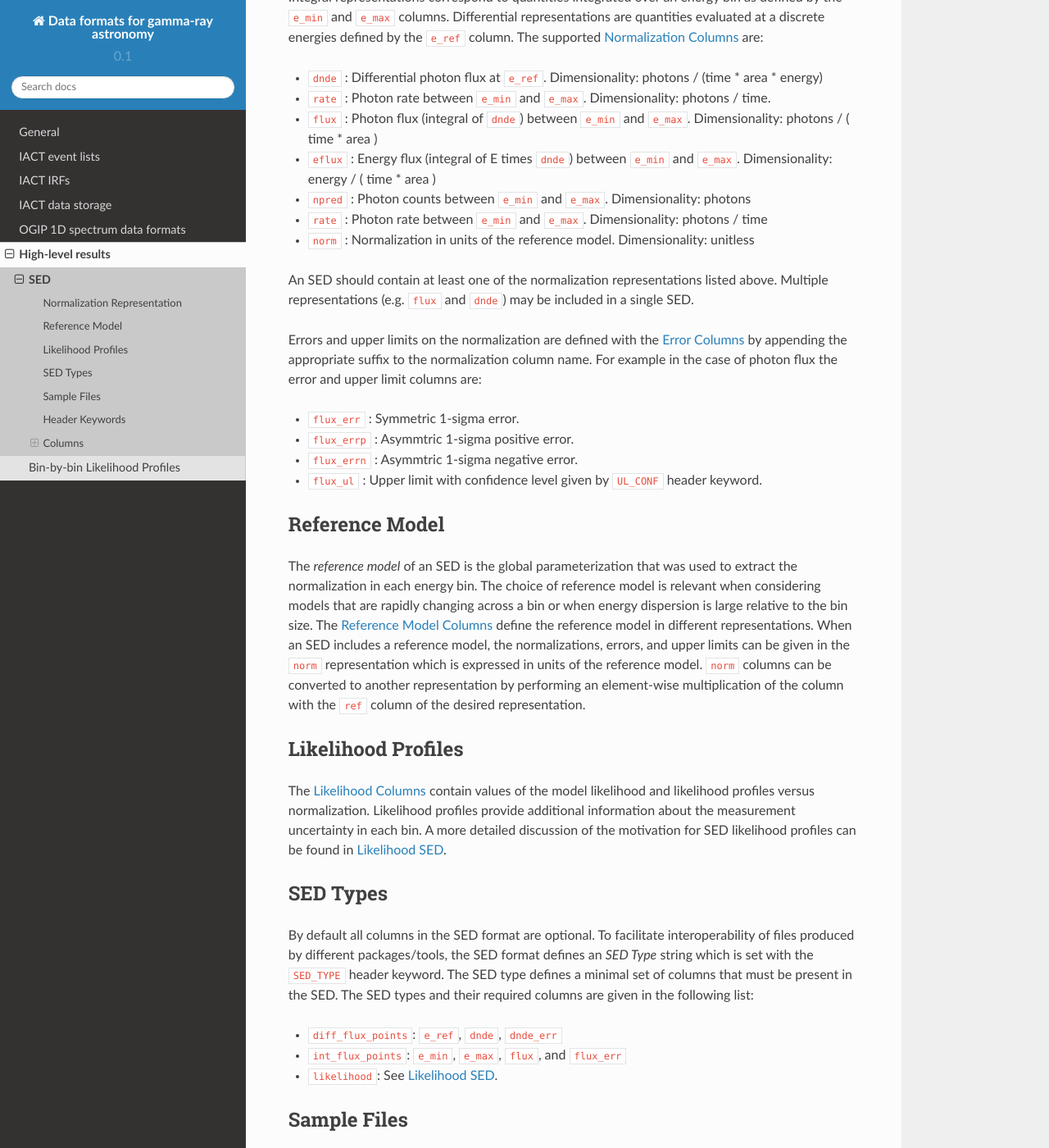
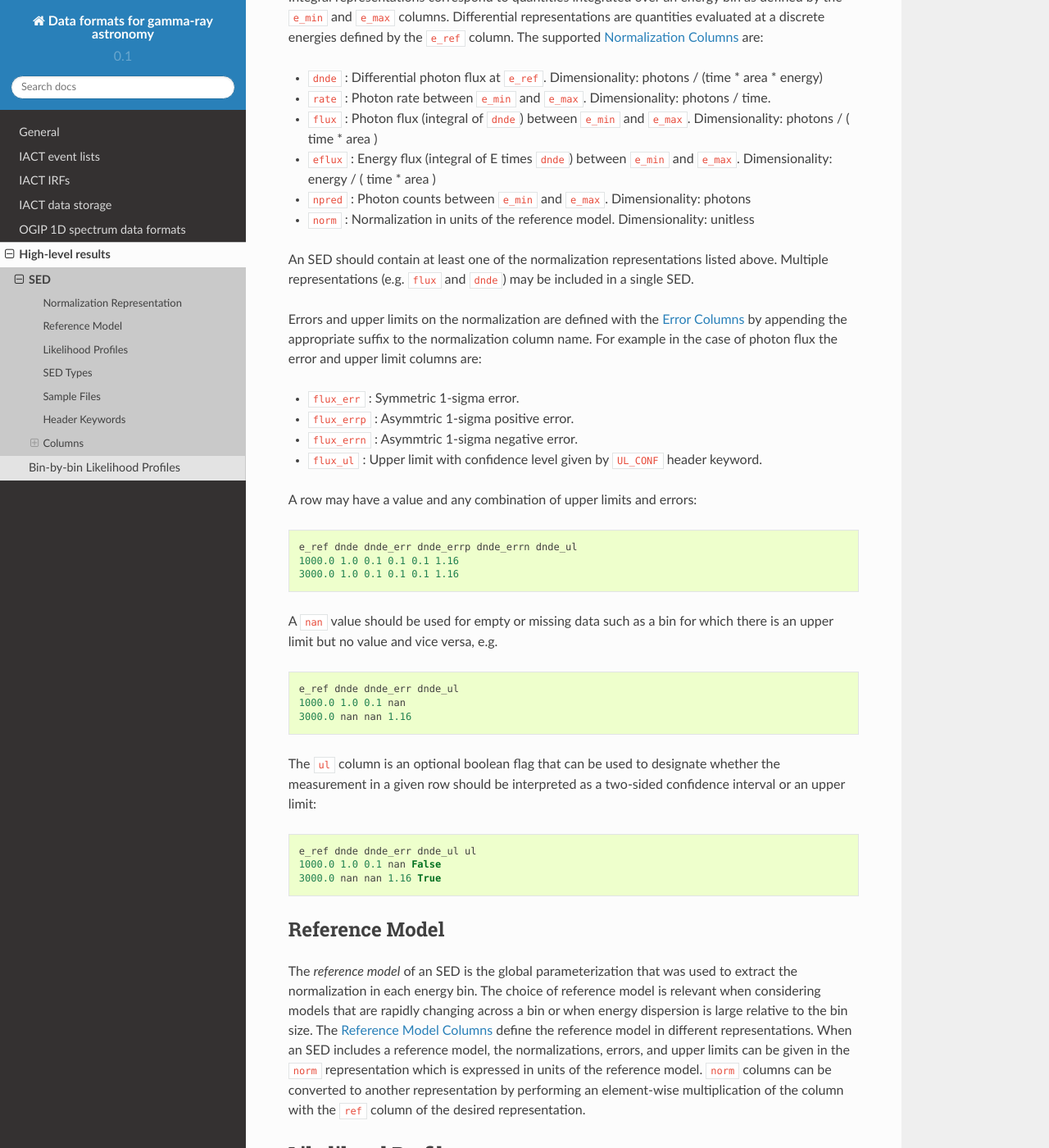
Before and after one commit to open-gamma-ray-astro/gamma-astro-data-formats, a Sphinx documentation site: the page built from source/results/flux_points/index.rst, in a window 1280 px wide and 1400 px high, scrolled down 855 px. Shown: the whole window at 82% size. Built offline with Sphinx 7.4.7 and the Read the Docs theme 2.0.0, drawn with Linux system fonts in a browser that asks for light colours; some of the changed text lies outside the part shown.

Commit message:
Clarify conventions for empty values and ULs.

```diff
--- a/source/results/flux_points/index.rst
+++ b/source/results/flux_points/index.rst
@@ -60,8 +60,6 @@ supported :ref:`norm_columns` are:
   ``e_min`` and ``e_max``. Dimensionality: energy / ( time * area )
 * ``npred`` : Photon counts between ``e_min`` and ``e_max``.
   Dimensionality: photons
-* ``rate`` : Photon rate between ``e_min`` and ``e_max``.
-  Dimensionality: photons / time
 * ``norm`` : Normalization in units of the reference model.
   Dimensionality: unitless
 
@@ -79,6 +77,33 @@ error and upper limit columns are:
 * ``flux_errn`` : Asymmtric 1-sigma negative error.
 * ``flux_ul`` : Upper limit with confidence level given by ``UL_CONF``
   header keyword.
+
+A row may have a value and any combination of upper limits and errors:
+
+.. code::
+
+   e_ref dnde dnde_err dnde_errp dnde_errn dnde_ul
+   1000.0 1.0 0.1 0.1 0.1 1.16
+   3000.0 1.0 0.1 0.1 0.1 1.16
+
+A ``nan`` value should be used for empty or missing data such as a bin
+for which there is an upper limit but no value and vice versa, e.g.
+
+.. code::
+
+   e_ref dnde dnde_err dnde_ul
+   1000.0 1.0 0.1 nan
+   3000.0 nan nan 1.16
+
+The ``ul`` column is an optional boolean flag that can be used to
+designate whether the measurement in a given row should be interpreted
+as a two-sided confidence interval or an upper limit:
+
+.. code::
+
+   e_ref dnde dnde_err dnde_ul ul
+   1000.0 1.0 0.1 nan False
+   3000.0 nan nan 1.16 True
 
 .. _ref_model:
 
@@ -120,8 +145,9 @@ SED format defines an *SED Type* string which is set with the
 columns that must be present in the SED.  The SED types and their
 required columns are given in the following list:
 
-* ``diff_flux_points``: ``e_ref``, ``dnde``, ``dnde_err``
-* ``int_flux_points``: ``e_min``, ``e_max``, ``flux``, and ``flux_err``
+* ``dnde``: ``e_ref``, ``dnde``
+* ``flux``: ``e_min``, ``e_max``, ``flux``
+* ``eflux``: ``e_min``, ``e_max``, ``eflux``
 * ``likelihood``: See :ref:`likelihood_sed`.
 
 .. _sample_files:
@@ -130,7 +156,7 @@ Sample Files
 ------------
 
 * Differential Flux Points: :download:`FITS <diff_flux_points.fits>` :download:`ECSV <diff_flux_points.ecsv>` :download:`H5 <diff_flux_points.h5>`
-* Integral Flux Points: :download:`FITS <int_flux_points.fits>` :download:`ECSV <int_flux_points.ecsv>` :download:`H5 <int_flux_points.h5>`
+* Integral Flux Points: :download:`FITS <flux_points.fits>` :download:`ECSV <flux_points.ecsv>` :download:`H5 <flux_points.h5>`
 * Likelihood SED: :download:`FITS <binlike.fits>` :download:`H5 <binlike.h5>`
 * H.E.S.S. 1ES0229 Spectrum: :download:`FITS <1es0229_hess_spectrum.fits>` :download:`ECSV <1es0229_hess_spectrum.ecsv>`
 
@@ -147,6 +173,9 @@ Header Keywords
 
 Columns
 -------
+
+This sections lists the column specifications.  Unless otherwise
+specified the data type of all columns should be float32 or float64.
 
 .. _energy_columns:
 
@@ -223,6 +252,15 @@ the normalization column (e.g. ``flux_err``).
     * Upper limit on the normalization in the representation
       ``{NORM_REP}``.  The upper limit confidence level is specified
       with the ``UL_CONF`` header keyword.
+* ``ul`` -- ndim: 1, type: bool
+    * Dimension: nebins
+    * Boolean flag indicating whether a row should be interpreted as
+      an upper limit.  If ``True`` then one should represent the
+      measurement with the one-sided confidence interval defined by
+      ``{NORM_REP}_ul``.  If ``False`` then the measurement should be
+      represented by the two-sided intervals defined by
+      ``{NORM_REP}_err`` or ``{NORM_REP}_errp`` and
+      ``{NORM_REP}_errn``.
 
 .. _refmodel_columns:
 
```
Also changed, not shown: other parts of source/results/flux_points/index.rst (+1 -1 lines), 11 other files.
